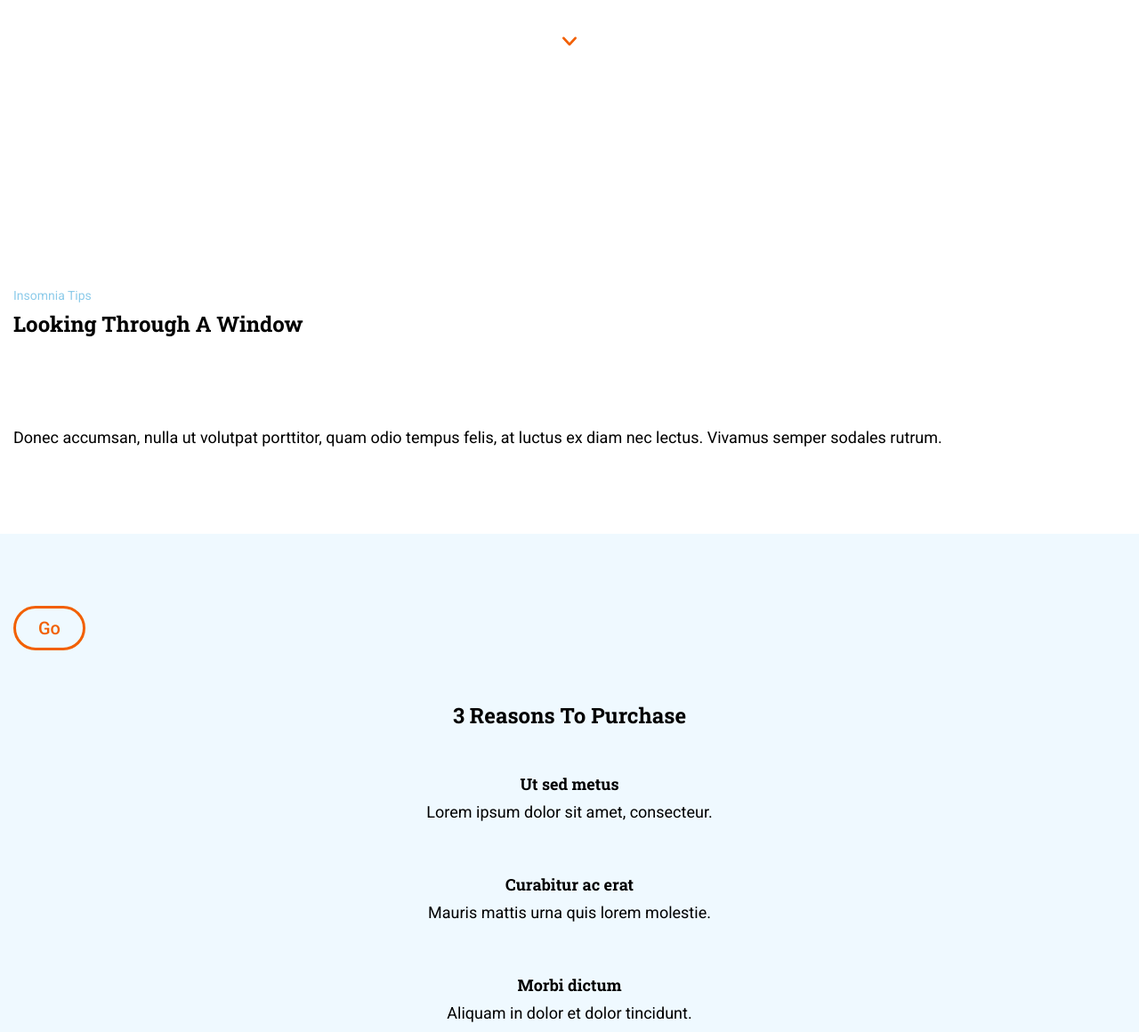
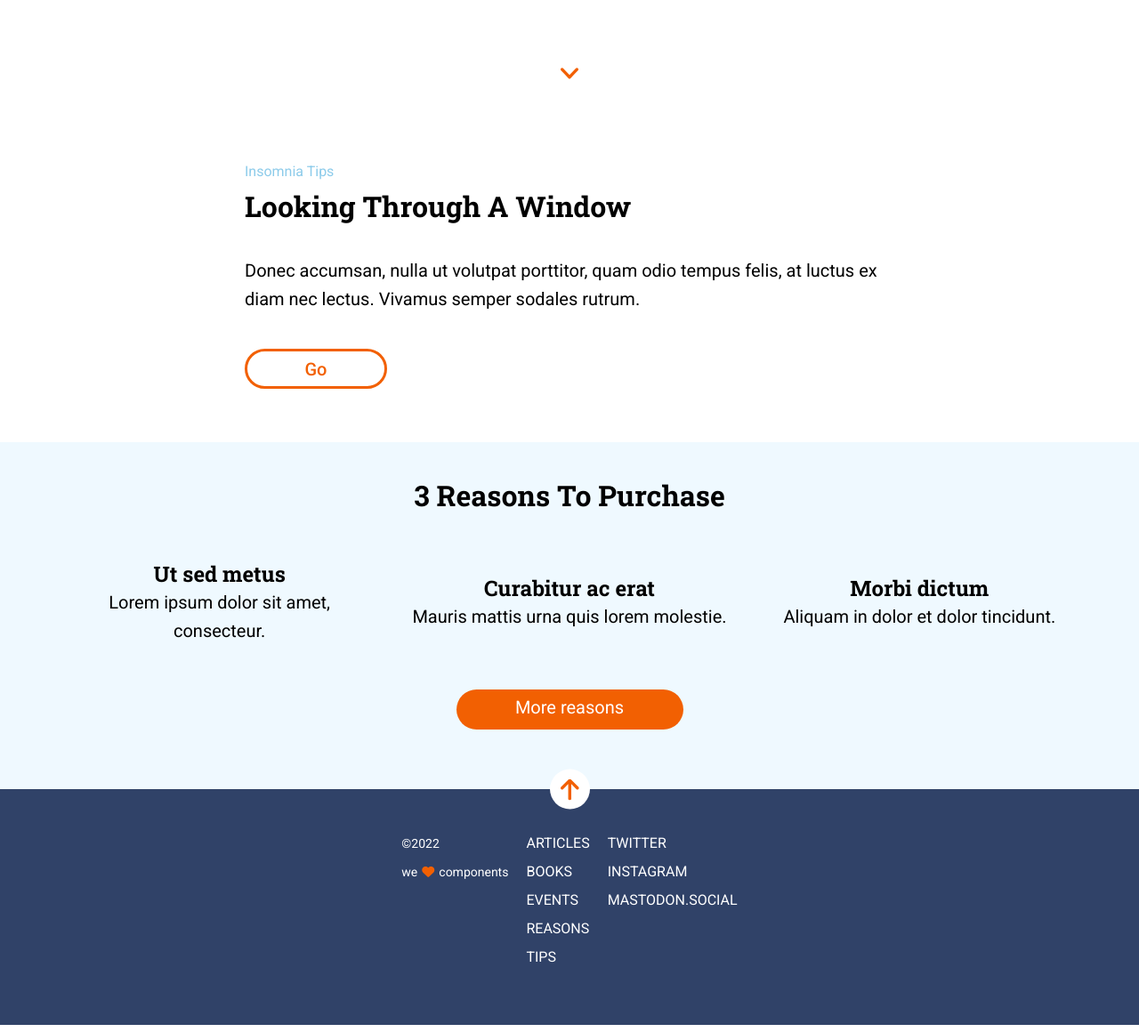
Before and after one commit to Adalab/modulo-1-evaluacion-final-deligarbur, a website built with Vite: page src/index.html in a window 1280 px wide. Shown: the part 680-1840 px from the top of the page at 89% size. Built offline with nearby package versions, Linux system fonts and the light colour scheme; files whose address does not match are found by name.

Commit message:
main sections & footer updated o responsive design

```diff
--- a/src/partials/footer.html
+++ b/src/partials/footer.html
@@ -2,21 +2,23 @@
     <a href="#" class="footer_toplink">
         <img src="/images/ico-arrow.svg" alt="icon arrow" class="footer_toplink-icon">
     </a>
-        <ul class="footer_links">
+
+    <nav class="nav">
+        <ul class="nav_links">
             <li>ARTICLES</li>
             <li>BOOKS</li>
             <li>EVENTS</li>
             <li>REASONS</li>
             <li>TIPS</li>
         </ul>
-        <ul class="footer_rrss">
+        <ul class="nav_rrss">
             <li>TWITTER</li>
             <li>INSTAGRAM</li>
             <li>MASTODON.SOCIAL</li>
         </ul>
-    <div class="footer_copy">
+        <div class="nav_copy">
             <p>©2022</p>
-        <div class="footer_copy-love">
+            <div class="nav_copy-love">
                 <p>we</p>
                 <!-- <font face='Zapf Dingbats BT'>&#10084;</font> -->
                 <span>
@@ -25,5 +27,6 @@
                 <p>components</p>
             </div>
         </div>
+    </nav>
 
 </footer>
--- a/src/partials/sectionInsomnia.html
+++ b/src/partials/sectionInsomnia.html
@@ -4,13 +4,14 @@
         <h2 class="insomnia_article-title">Looking Through A Window</h2>
         <p class="insomnia_article-text">Donec accumsan, nulla ut volutpat porttitor, quam odio tempus felis, at luctus ex diam nec lectus. Vivamus semper sodales rutrum.</p>
     </article>
-
-    <a
-        href="https://adalab.es/"
-        target="_blank"
-        class="insomnia_link">
-        Go
-    </a>
-
+    <div class="insomnia_link">
+        <a
+            href="https://adalab.es/"
+            target="_blank"
+            class="insomnia_link-go"
+            >
+            Go
+        </a>
+    </div>
 
 </section>
--- a/src/partials/sectionProxy.html
+++ b/src/partials/sectionProxy.html
@@ -1,7 +1,7 @@
-<section class="titleProxy">
+<section class="proxy">
 
-  <h1>ANONYMOUS PROXY</h1>
-  <h3>In hac habitasse platea dictumst.</h3>
+  <h1 class="proxy_title">ANONYMOUS PROXY</h1>
+  <h3 class="proxy_slogan">In hac habitasse platea dictumst.</h3>
 
   <a href="#" class="titleArrow">
     <img
--- a/src/scss/layout/_footer.scss
+++ b/src/scss/layout/_footer.scss
@@ -8,24 +8,43 @@
     // }
 
     background-color: $navy-color;
+    width: 100vw;
+    padding-bottom: 60px;
     display: flex;
     flex-direction: column;
+    justify-content: center;
     align-items: center;
-    gap: 20px;
-    padding-bottom: 60px;
-
 
     &_toplink {
+
         background-color: $white-color;
         width: 45px;
         height: 45px;
         border-radius: 50%;
         display: flex;
+        flex-direction: column;
+        justify-content: center;
         align-items: center;
-        justify-content: center;
-        position: relative;
         transform: translateY(-50%);
+    }
 
+    .nav {
+        display: flex;
+        flex-direction: column;
+        align-items: center;
+        gap: 20px;
+
+        @media  screen and (min-width: 768px) {
+            padding-left: 40px;
+            padding-right: 40px;
+            flex-direction: row;
+            justify-content: space-between;
+            align-items:flex-start;
+        }
+
+        @media  screen and (min-width: 1280px) {
+            padding-left: 370px;
+            padding-right: 370px;
         }
 
         &_links {
@@ -34,6 +53,10 @@
             font-size: 16px;
             line-height: 2rem;
             text-align: center;
+
+            @media  screen and (min-width: 768px) {
+                text-align: left;
+            }
         }
 
         &_rrss {
@@ -42,6 +65,10 @@
             font-size: 16px;
             line-height: 2rem;
             text-align: center;
+
+            @media  screen and (min-width: 768px) {
+                text-align: left;
+            }
         }
 
         &_copy {
@@ -60,8 +87,10 @@
                 }
             }
 
-
+            @media  screen and (min-width: 768px) {
+                order: -1;
+                text-align: left;
             }
-
-
         }
+    }
+}
--- a/src/scss/layout/_sectionInsomnia.scss
+++ b/src/scss/layout/_sectionInsomnia.scss
@@ -1,41 +1,89 @@
 .insomnia {
     padding-left: 15px;
     padding-right: 15px;
-    padding-top: 15%;
-    height: 60vh;
+    padding-top: 60px;
+    padding-bottom: 45px;
+
+    @media  screen and (min-width: 768px) {
+        padding-left: 39px;
+        padding-right: 39px;
+        padding-top: 37px;
+        padding-bottom: 60px;
+    }
+
+    @media  screen and (min-width: 1280px) {
+        padding-left: 275px;
+        padding-right: 275px;
+        padding-top: 65px;
+    }
 
     &_title {
         color: $lightblue-color;
         font-size: 14px;
-        line-height: 2.5rem;
+        padding-bottom: 10px;
+
+        @media  screen and (min-width: 1280px) {
+            font-size: 16px;
+            padding-bottom: 15px;
+        }
     }
 
     &_article {
-        padding-bottom: 15%;
+        padding-bottom: 20px;
+
         &-title {
             font-family: $title-font;
             font-size: 24px;
+            line-height: 2rem;
             font-weight: bold;
-            padding-bottom: 8%;
+            padding-bottom: 15px;
+
+            @media  screen and (min-width: 768px) {
+                font-size: 26px;
+                padding-bottom: 25px;
+            }
+
+            @media  screen and (min-width: 1280px) {
+                font-size: 32px;
+                padding-bottom: 40px;
+            }
         }
 
         &-text {
             font-size: 18px;
             line-height: 2rem;
+            padding-bottom: 20px;
+
+            @media  screen and (min-width: 768px) {
+                font-size: 20px;
+            }
         }
     }
 
     &_link {
-        color: $orange-color;
-        font-size: 20px;
-        font-weight: 500;
+
         border: 3px solid $orange-color;
-        width: 75px;
-        border-radius: 25px;
-        padding: 10px 25px;
-        text-decoration: none;
+        width: 76px;
+        height: 45px;
+        border-radius: 22.5px;
+        display: flex;
+        flex-direction: row;
+        align-items: center;
+        justify-content: center;
 
+        &-go {
+            text-decoration: none;
+            color: $orange-color;
+            font-size: 20px;
+            font-weight: 500;
+        }
+
+        @media  screen and (min-width: 768px) {
+            width: 91px;
+        }
+
+        @media  screen and (min-width: 1280px) {
+            width: 160px;
+        }
     }
-
-
 }
--- a/src/scss/layout/_sectionProxy.scss
+++ b/src/scss/layout/_sectionProxy.scss
@@ -1,4 +1,4 @@
-.titleProxy {
+.proxy {
     background-image: url("../images/cover.jpg");
     background-position: center center;
     background-size: cover;
@@ -13,25 +13,52 @@
     flex-direction: column;
     justify-content: flex-end;
     align-items: center;
-    gap: 20px;
 
+    @media screen and (min-width: 1280px){
+        padding-bottom: 15px;
+    }
 
-    & h1 {
+    &_title {
         font-family: $title-font;
         font-size: 42px;
         font-weight: bold;
         line-height: 55px;
         text-align: center;
         color: $white-color;
+
+        @media  screen and (min-width: 768px) {
+            font-size: 80px;
+            line-height: 7rem;
         }
 
-    & h3 {
+        @media screen and (min-width: 1280px) {
+            font-size: 100px;
+            line-height: 9rem;
+        }
+    }
+
+    &_slogan {
         font-family: $text-font;
         font-size: 16px;
-        font-weight: normal;
         color: $white-color;
-        line-height: 1.2;
         text-align: center;
+        padding-top: 10px;
+        padding-bottom: 20px;
+
+        @media  screen and (min-width: 768px) {
+            font-size: 24px;
+            line-height: 2rem;
+            padding-top: 1rem;
+            padding-bottom: 0.5rem;
+            max-width: 40%;
+            transform: translateX(75%);
+        }
+
+        @media screen and (min-width: 1280px) {
+            padding-bottom: 2.5rem;
+            line-height: 0;
+        }
+
     }
 
     .titleArrow {
@@ -43,12 +70,21 @@
         display: flex;
         align-items: center;
         justify-content: center;
-    position: relative;
 
         &_icon {
             width: 45%;
             height: 45%;
         }
+
+        @media  screen and (min-width: 768px) {
+            width: 45px;
+            height: 45px;
         }
 
     }
+
+}
+
+.proxy_title::first-line {
+    word-spacing: 100vw;
+}
--- a/src/scss/layout/_sectionPurchase.scss
+++ b/src/scss/layout/_sectionPurchase.scss
@@ -1,31 +1,59 @@
 .purchase {
-    height: 100%;
     background-color: $iceblue-color;
-    padding-top: 15%;
-    padding-bottom: 20%;
-    padding-left: 15px;
-    padding-right: 15px;
     // Grid
     display: grid;
     grid-template-columns: 1fr;
+    grid-template-rows: 80px 120px 120px 120px 80px;
+    align-items: center;
     justify-items: center;
-    gap: 49px;
+    padding-bottom: 30px;
+
+    @media  screen and (min-width: 768px) {
+        grid-template-columns: 1fr 1fr 1fr;
+        grid-template-rows: 120px 120px 120px;
+        align-items: center;
+        padding-left: 15px;
+        padding-right: 15px;
+    }
+
+    @media  screen and (min-width: 1280px) {
+        padding-left: 50px;
+        padding-right: 50px;
+    }
 
     &_article {
         text-align: center;
-        padding-left: 55px;
-        padding-right: 55px;
+        padding-left: 70px;
+        padding-right: 70px;
+
+        @media  screen and (min-width: 768px) {
+            padding-left: 15px;
+            padding-right: 15px;
+        }
+
+        @media  screen and (min-width: 1280px) {
+            padding-left: 20px;
+            padding-right: 20px;
+        }
 
         &-title {
             font-family: $title-font;
             font-weight: bold;
             font-size: 18px;
             line-height: 2rem;
+
+            @media  screen and (min-width: 768px) {
+                font-size: 24px;
+            }
         }
 
         &-text {
             font-size: 18px;
             line-height: 2rem;
+
+            @media  screen and (min-width: 768px) {
+                font-size: 20px;
+            }
         }
     }
 
@@ -33,20 +61,35 @@
         font-family: $title-font;
         font-weight: bold;
         font-size: 24px;
+
+        @media  screen and (min-width: 768px) {
+            grid-column: 1 / 4;
+            font-size: 26px;
+        }
+
+        @media  screen and (min-width: 1280px) {
+            font-size: 32px;
+        }
     }
 
     &_link {
         color: $white-color;
         background-color: $orange-color;
         font-size: 20px;
-        font-weight: 500;
+        font-weight: 400;
         width: 184px;
+        height: 45px;
         padding: 10px 25px;
         border-radius: 30px;
         text-decoration: none;
         text-align: center;
 
+        @media  screen and (min-width: 768px) {
+            grid-column: 1 / 4;
+            width: 210px;
+        }
+        @media  screen and (min-width: 1280px) {
+            width: 255px;
+        }
     }
-
-
 }
```
Lines whose indentation alone changed are shown as unchanged.
